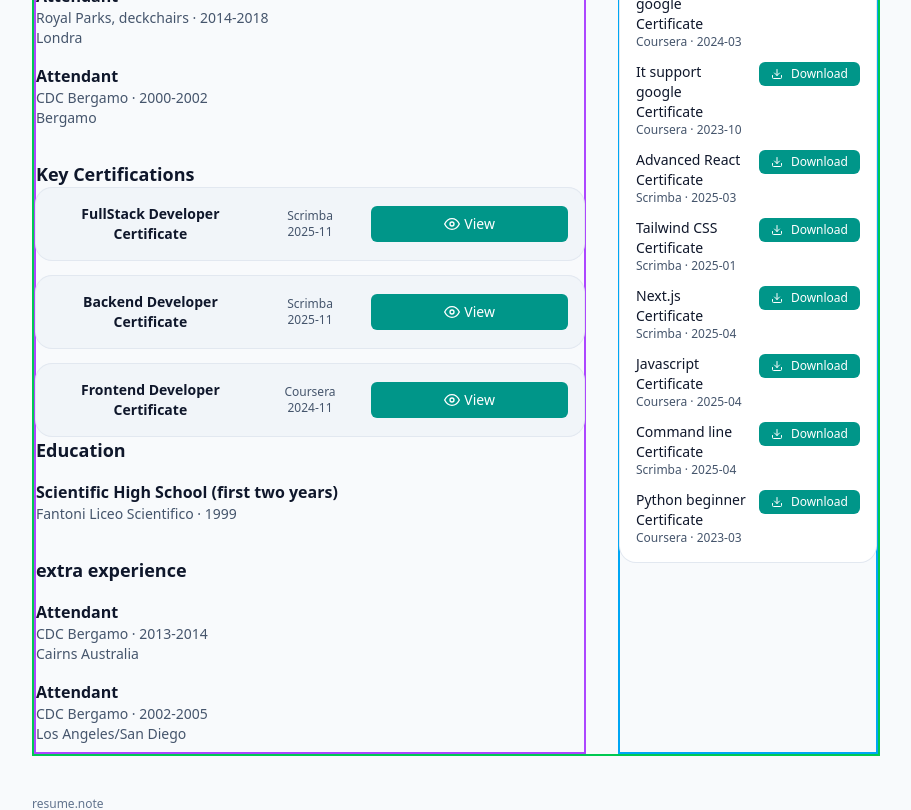
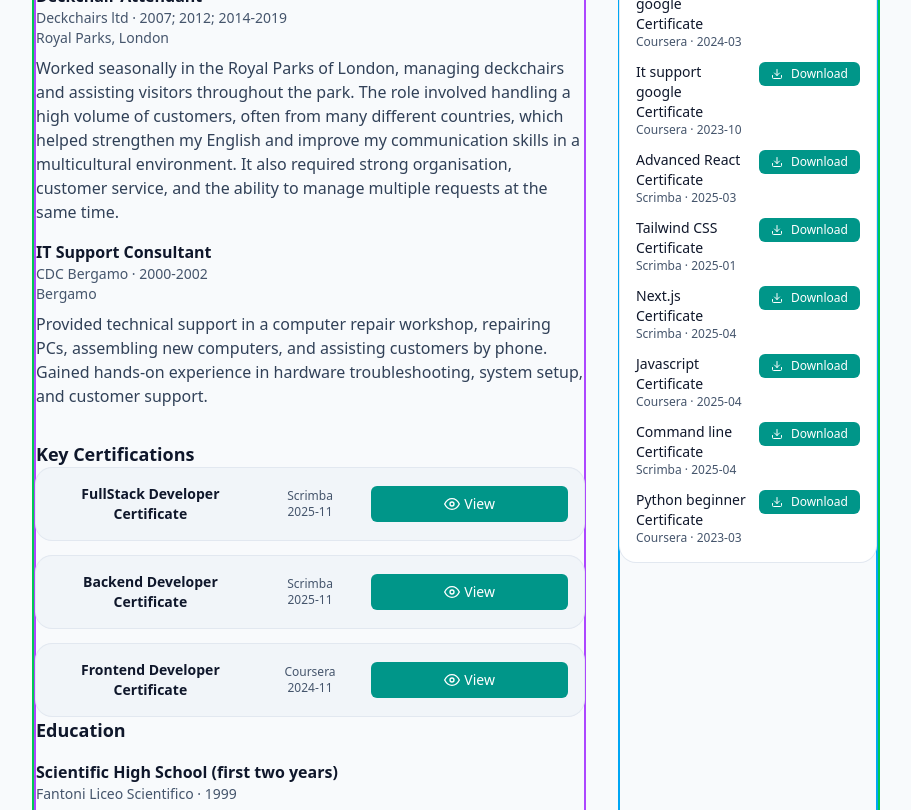
Before and after one commit to gyo82v/portfolio, a React (Vite) app: page /resume in a window 1280 px wide. Shown: the part 640-1450 px from the top of the page, without its empty margins (184-1095 px from the left). Built offline with nearby package versions, Linux system fonts and the light colour scheme.

Commit message:
feat: add data for experience and international experience sections in the resume page

```diff
--- a/src/i18n/translations.ts
+++ b/src/i18n/translations.ts
@@ -101,6 +101,7 @@ export const translations: Record<Lang, NestedStrings> = {
         profileText:
           "I am a front-end developer with experience building performant and accessible web applications. I focus on JavaScript, React and modern CSS workflows. I enjoy turning complex problems into simple, beautiful UI.",
         experienceTitle: "Experience",
+        internationalExperienceTitle: "International Experiences",
         maestriPasta: {
           title: "Assistant Manager",
           location: "London",
@@ -109,32 +110,30 @@ export const translations: Record<Lang, NestedStrings> = {
           description: "Managed kitchen operations, stock control, and daily workflow to ensure smooth service. Supervised food preparation, including fresh pasta production, and supported the team in maintaining high standards of quality, organization, and efficiency."
         },
         deckchairs: {
-          title: "Attendant",
-          company: "Royal Parks, deckchairs",
-          date: "2014-2018",
-          location: "Londra",
-          description: ``
+          title: "Deckchair Attendant",
+          company: "Deckchairs ltd",
+          date: "2007; 2012; 2014-2019",
+          location: "Royal Parks, London",
+          description: `Worked seasonally in the Royal Parks of London, managing deckchairs and assisting visitors throughout the park. The role involved handling a high volume of customers, often from many different countries, which helped strengthen my English and improve my communication skills in a multicultural environment. It also required strong organisation, customer service, and the ability to manage multiple requests at the same time.`
         },
         cdc: {
-          title: "Attendant",
+          title: "IT Support Consultant",
           company: "CDC Bergamo",
           date: "2000-2002",
           location: "Bergamo",
-          description: ``
+          description: `Provided technical support in a computer repair workshop, repairing PCs, assembling new computers, and assisting customers by phone. Gained hands-on experience in hardware troubleshooting, system setup, and customer support.`
         },
         farm: {
-          title: "Attendant",
-          company: "CDC Bergamo",
+          title: "Australia",
           date: "2013-2014",
-          location: "Cairns Australia",
-          description: ``
+          location: "Cairns - Mareeba",
+          description: `Lived and worked for one year in the Australian Outback, an experience that had a profound personal impact and remains my most meaningful work experience. The role involved working both in the fields, harvesting limes, and in the packing shed, preparing and packaging produce for distribution. Beyond the job itself, this experience represented a unique opportunity to live in a remote environment, develop resilience, adaptability, and a strong sense of independence, while fully immersing myself in Australian rural life.`
         },
         hostel: {
-          title: "Attendant",
-          company: "CDC Bergamo",
+          title: "USA",
           date: "2002-2005",
-          location: "Los Angeles/San Diego",
-          description: ``
+          location: "Los Angeles - San Diego",
+          description: `My first experience outside Italy, and a defining step in my personal and cultural growth. Living and working in the United States was both challenging and exciting, particularly due to the language barrier and cultural differences. I worked in hostels, pubs, and music events, gaining hands-on experience in fast-paced, international environments. This experience sparked my passion for global cultures, different languages, and diverse lifestyles, and strengthened my adaptability, communication skills, and openness to new perspectives.`
         },
         educationTitle: "Education",
         certificatesMainTitle : "Key Certifications",
@@ -252,6 +251,7 @@ export const translations: Record<Lang, NestedStrings> = {
     profileText:
       "Sono uno sviluppatore front-end con esperienza nella costruzione di applicazioni web performanti e accessibili. Mi focalizzo su JavaScript, React e moderne pratiche CSS. Mi piace trasformare problemi complessi in interfacce semplici e curate.",
     experienceTitle: "Esperienza",
+    internationalExperienceTitle: "Esperienze Internazionali",
     maestriPasta: {
       title: "Assistant Manager",
       company: "Maestri della Pasta",
@@ -260,32 +260,30 @@ export const translations: Record<Lang, NestedStrings> = {
       description: "Ho gestito le operazioni della cucina, il controllo delle scorte e l’organizzazione del lavoro quotidiano, garantendo un servizio fluido ed efficiente. Mi occupavo anche della preparazione dei cibi, inclusa la produzione di pasta fresca, supportando il team nel mantenimento di elevati standard di qualità, ordine e produttività."
     },
     deckchairs: {
-      title: "Attendant",
-      company: "Royal Parks, deckchairs",
-      date: "2014-2018",
-      location: "Londra",
-      description: ``
+      title: "Addetto ai servizi nel parco",
+      company: "Deckchairs ltd",
+      date: "2007; 2012; 2014-2019",
+      location: "Royal Parks, Londra",
+      description: `Ho lavorato stagionalmente nei Royal Parks di Londra, occupandomi della gestione delle sdraio e dell’assistenza ai visitatori all’interno del parco. Il ruolo prevedeva la gestione di un alto numero di clienti, spesso provenienti da diversi Paesi, e mi ha aiutato a migliorare molto l’inglese e le mie capacità di comunicazione in un contesto multiculturale. Mi ha inoltre permesso di sviluppare capacità organizzative, di assistenza al cliente e di gestione di più richieste contemporaneamente.`
     },
     cdc: {
-      title: "Attendant",
+      title: "Consulente IT",
       company: "CDC Bergamo",
       date: "2000-2002",
       location: "Bergamo",
-      description: ``
+      description: `Ho lavorato in un laboratorio di assistenza e riparazione computer, occupandomi della riparazione di PC, dell’assemblaggio di nuovi computer e dell’assistenza ai clienti per telefono. Ho acquisito esperienza pratica nella risoluzione di problemi hardware, nell’installazione dei sistemi e nel supporto tecnico ai clienti.`
     },
     farm: {
-      title: "Attendant",
-      company: "CDC Bergamo",
+      title: "Australia",
       date: "2013-2014",
-      location: "Cairns Australia",
-      description: ``
+      location: "Cairns - Mareeba",
+      description: `Ho vissuto e lavorato per un anno nell’Outback australiano, un’esperienza che ha avuto un forte impatto personale ed è stata di gran lunga una delle più significative della mia vita. Il lavoro si svolgeva in due aree principali: nei campi, occupandomi della raccolta dei lime, e nel capannone di confezionamento, dedicato alla selezione e all’imballaggio del prodotto. Al di là dell’attività lavorativa, questa esperienza mi ha permesso di vivere in un contesto remoto, sviluppare grande capacità di adattamento, resilienza e autonomia, e immergermi completamente nella realtà rurale australiana.`
     },
     hostel: {
-      title: "Attendant",
-      company: "CDC Bergamo",
+      title: "USA",
       date: "2002-2005",
-      location: "Los Angeles/San Diego",
-      description: ``
+      location: "Los Angeles - San Diego",
+      description: `È stata la mia prima esperienza fuori dall’Italia e ha rappresentato una tappa fondamentale nella mia crescita personale e culturale. Vivere e lavorare negli Stati Uniti è stato stimolante ma anche impegnativo, soprattutto per la lingua e le differenze culturali. Ho lavorato in ostelli, pub ed eventi musicali, entrando in contatto con ambienti dinamici e internazionali. Questa esperienza mi ha fatto innamorare delle culture internazionali, delle lingue e dei diversi stili di vita, aiutandomi a sviluppare capacità di adattamento, comunicazione e apertura mentale.`
     },
     educationTitle: "Istruzione",
     certificatesMainTitle : "Certificazioni Principali",
```
